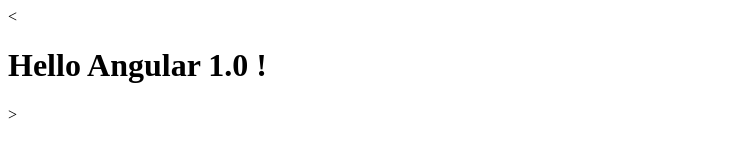
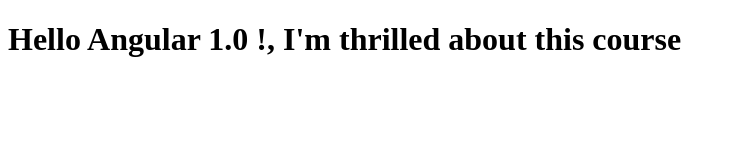
Before and after one commit to JalajLasod/AngularJS, a plain HTML site: page index.html in a window 1280 px wide. Shown: the whole page, without its empty margins (0-736 px from the left). Drawn offline with Linux system fonts and the light colour scheme.

Commit message:
Next version of web file

```diff
--- a/index.html
+++ b/index.html
@@ -5,6 +5,6 @@
     <title>Hello Angular</title>
   </head>
   <body>
-    <<h1>Hello Angular 1.0 !</h1>>
+    <h1>Hello Angular 1.0 !, I'm thrilled about this course</h1>
   </body>
 </html>
```
